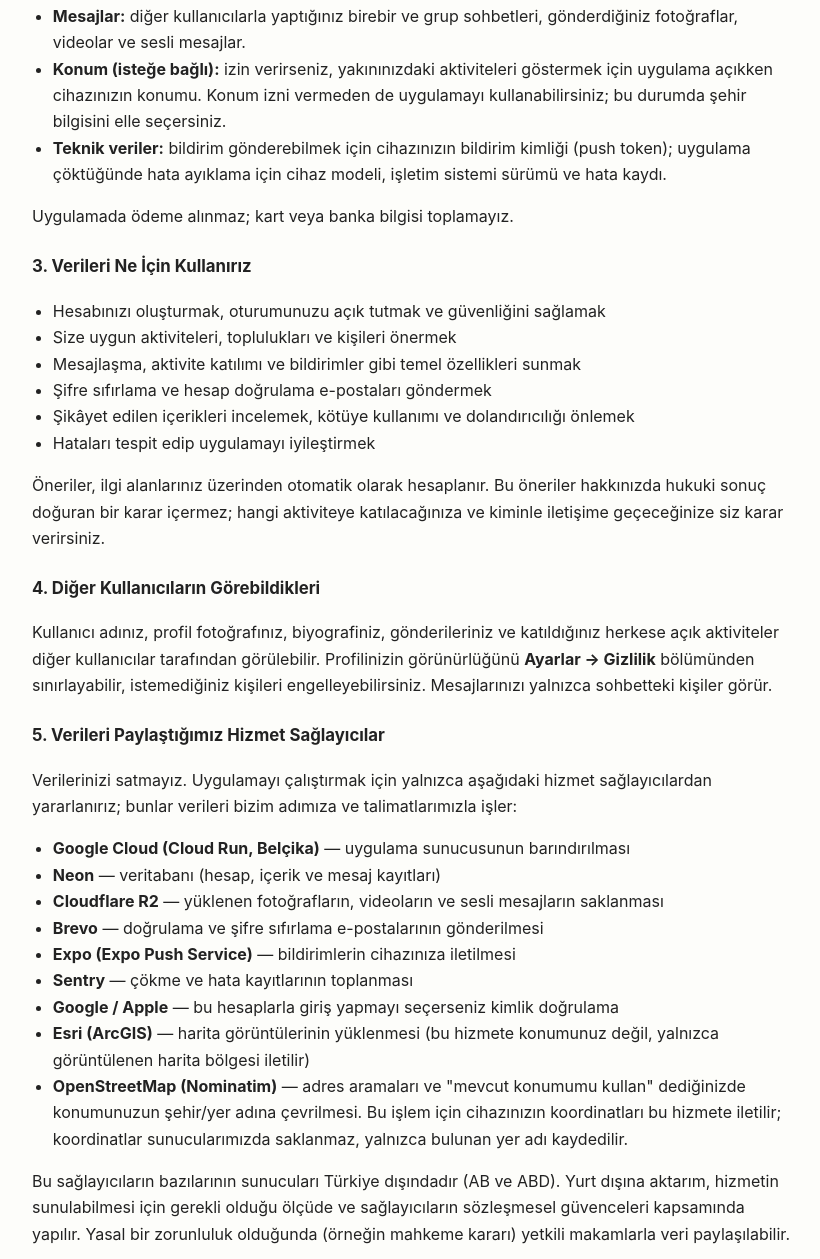
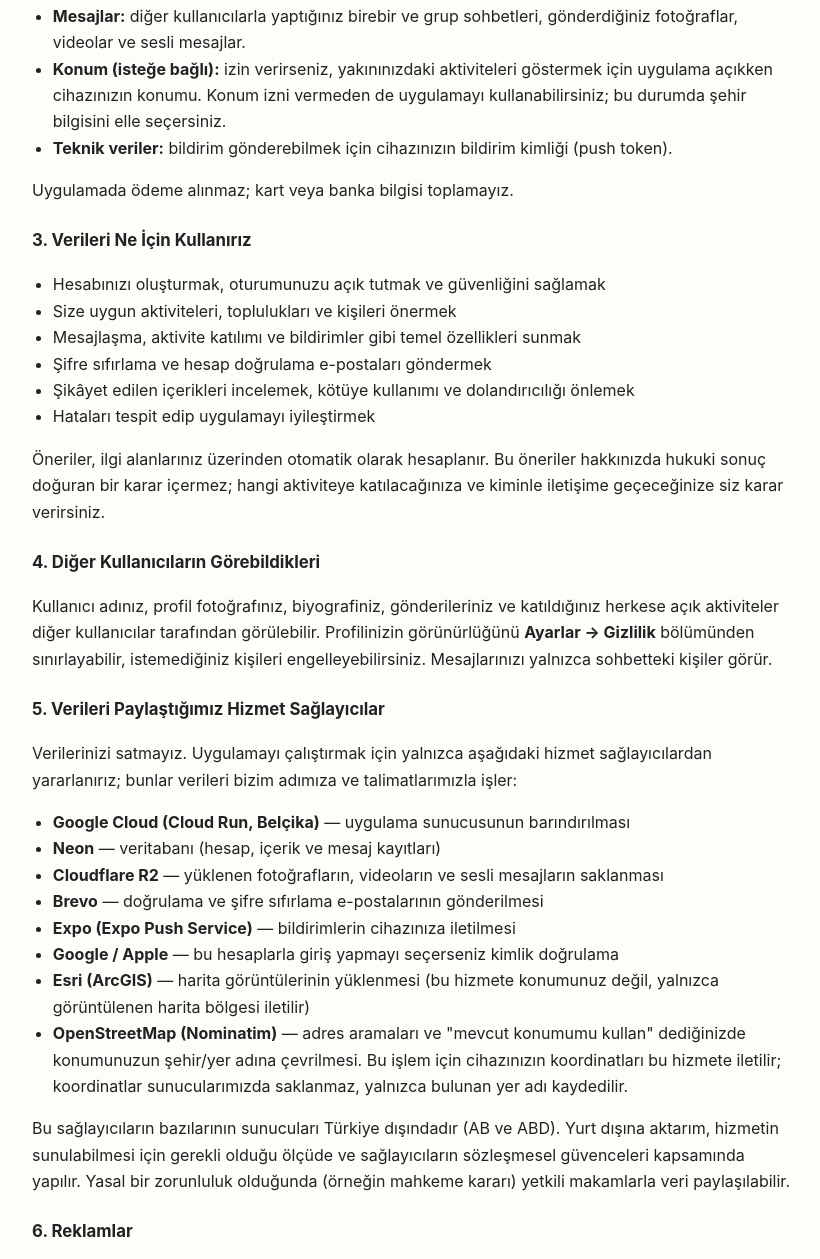
Before and after one commit to Ridvan013/2vibe-privacy, a plain HTML site: page index.html in a window 1280 px wide. Shown: the part 858-2117 px from the top of the page, without its empty margins (228-1048 px from the left). Drawn offline with Linux system fonts and the light colour scheme.

Commit message:
Gizlilik 1.6: cokme verisi ve Sentry beyani kaldirildi (uygulama cokme verisi toplamiyor)
Co-Authored-By: Claude Opus 5.5 <noreply@anthropic.com>

```diff
--- a/index.html
+++ b/index.html
@@ -48,7 +48,7 @@
   <li><strong>İçerik:</strong> gönderileriniz, yorumlarınız, beğenileriniz, oluşturduğunuz veya katıldığınız aktiviteler, topluluk üyelikleriniz, aktivite değerlendirmeleriniz ve yüklediğiniz fotoğraflar.</li>
   <li><strong>Mesajlar:</strong> diğer kullanıcılarla yaptığınız birebir ve grup sohbetleri, gönderdiğiniz fotoğraflar, videolar ve sesli mesajlar.</li>
   <li><strong>Konum (isteğe bağlı):</strong> izin verirseniz, yakınınızdaki aktiviteleri göstermek için uygulama açıkken cihazınızın konumu. Konum izni vermeden de uygulamayı kullanabilirsiniz; bu durumda şehir bilgisini elle seçersiniz.</li>
-  <li><strong>Teknik veriler:</strong> bildirim gönderebilmek için cihazınızın bildirim kimliği (push token); uygulama çöktüğünde hata ayıklama için cihaz modeli, işletim sistemi sürümü ve hata kaydı.</li>
+  <li><strong>Teknik veriler:</strong> bildirim gönderebilmek için cihazınızın bildirim kimliği (push token).</li>
 </ul>
 <p>Uygulamada ödeme alınmaz; kart veya banka bilgisi toplamayız.</p>
 <h3>3. Verileri Ne İçin Kullanırız</h3>
@@ -71,7 +71,6 @@
   <li><strong>Cloudflare R2</strong> — yüklenen fotoğrafların, videoların ve sesli mesajların saklanması</li>
   <li><strong>Brevo</strong> — doğrulama ve şifre sıfırlama e-postalarının gönderilmesi</li>
   <li><strong>Expo (Expo Push Service)</strong> — bildirimlerin cihazınıza iletilmesi</li>
-  <li><strong>Sentry</strong> — çökme ve hata kayıtlarının toplanması</li>
   <li><strong>Google / Apple</strong> — bu hesaplarla giriş yapmayı seçerseniz kimlik doğrulama</li>
   <li><strong>Esri (ArcGIS)</strong> — harita görüntülerinin yüklenmesi (bu hizmete konumunuz değil, yalnızca görüntülenen harita bölgesi iletilir)</li>
   <li><strong>OpenStreetMap (Nominatim)</strong> — adres aramaları ve "mevcut konumumu kullan" dediğinizde konumunuzun şehir/yer adına çevrilmesi. Bu işlem için cihazınızın koordinatları bu hizmete iletilir; koordinatlar sunucularımızda saklanmaz, yalnızca bulunan yer adı kaydedilir.</li>
@@ -129,7 +128,7 @@
   <li><strong>Content:</strong> your posts, comments, likes, the activities you create or join, community memberships, activity ratings and the photos you upload.</li>
   <li><strong>Messages:</strong> your one-to-one and group chats with other users, including photos, videos and voice messages you send.</li>
   <li><strong>Location (optional):</strong> if you allow it, your device location while the app is open, to show activities near you. You can use the app without granting location access; you then choose your city manually.</li>
-  <li><strong>Technical data:</strong> your device's push notification token; when the app crashes, device model, OS version and the error log for debugging.</li>
+  <li><strong>Technical data:</strong> your device's push notification token, used to deliver notifications.</li>
 </ul>
 <p>The app does not take payments; we do not collect card or bank details.</p>
 <h3>3. How We Use Your Data</h3>
@@ -152,7 +151,6 @@
   <li><strong>Cloudflare R2</strong> — storage of uploaded photos, videos and voice messages</li>
   <li><strong>Brevo</strong> — sending verification and password reset emails</li>
   <li><strong>Expo (Expo Push Service)</strong> — delivering notifications to your device</li>
-  <li><strong>Sentry</strong> — collecting crash and error reports</li>
   <li><strong>Google / Apple</strong> — authentication, if you choose to sign in with those accounts</li>
   <li><strong>Esri (ArcGIS)</strong> — loading map imagery (only the map area being viewed is sent, not your location)</li>
   <li><strong>OpenStreetMap (Nominatim)</strong> — address search and, when you tap "use my current location", turning your location into a city or place name. Your device coordinates are sent to this service for that purpose; they are not stored on our servers, only the resulting place name is saved.</li>
```
